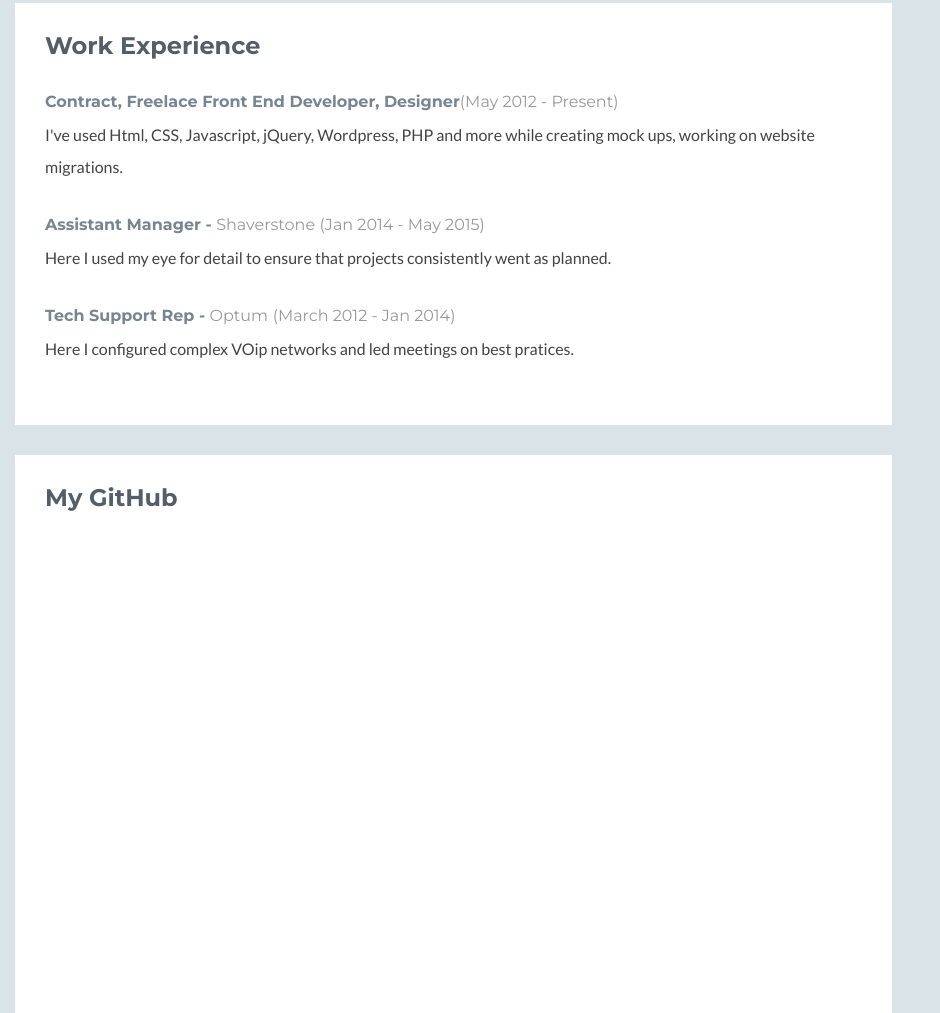
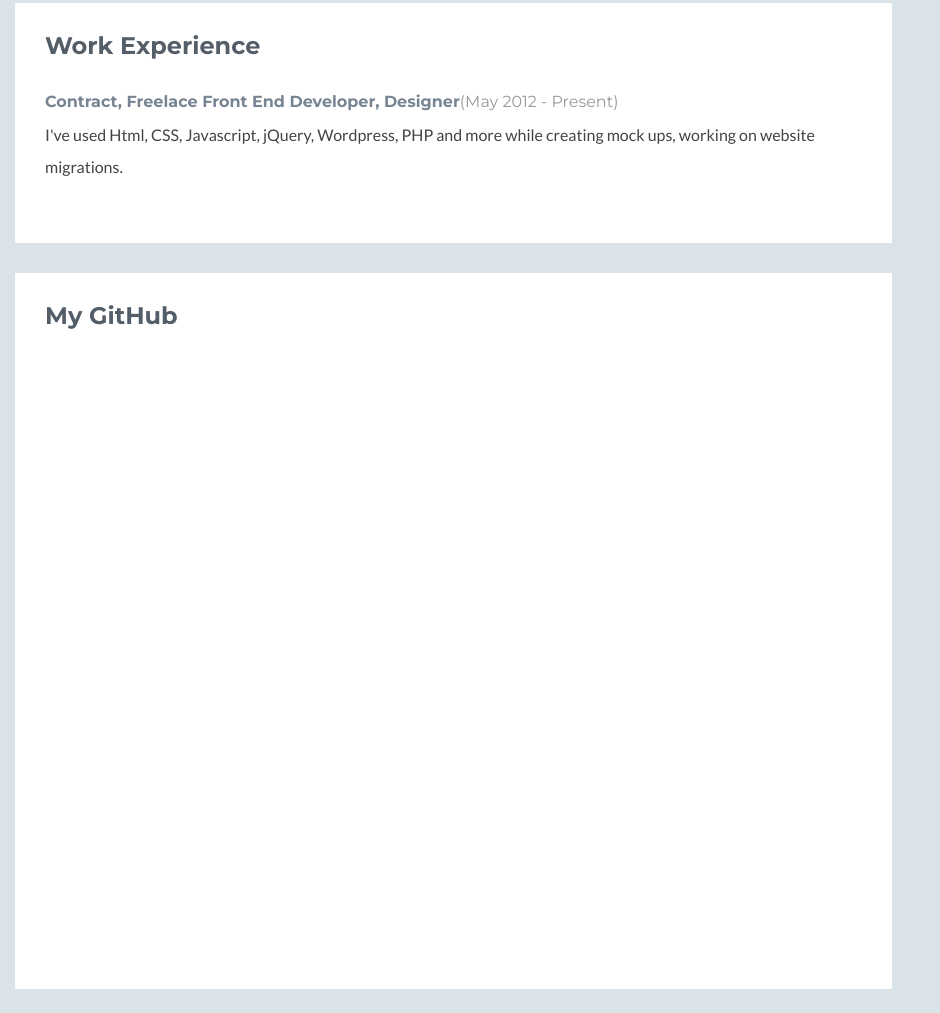
Before and after one commit to RazzaFrazza/currentPortfolio, a plain HTML site: page index.html in a window 1280 px wide. Shown: the part 2723-3736 px from the top of the page, without its empty margins (0-940 px from the left). Drawn offline with Linux system fonts and the light colour scheme; no server answers; a script that the page names is missing.

Commit message:
Updated files.

```diff
--- a/index.html
+++ b/index.html
@@ -141,16 +141,6 @@
                                 <h3 class="title">Contract, Freelace Front End Developer, Designer<span class="year">(May 2012 - Present)</span></h3>
                                 <p>I've used Html, CSS, Javascript, jQuery, Wordpress, PHP and more while creating mock ups, working on website migrations.</p>
                             </div><!--//item-->
-                            <div class="item">
-                                <h3 class="title">Assistant Manager - <span class="place"><a href="http://shaver-stone.com">Shaverstone</a></span> <span class="year">(Jan 2014 - May 2015)</span></h3>
-                                <p>Here I used my eye for detail to ensure that projects consistently went as planned.</p>
-                            </div><!--//item-->
-
-                            <div class="item">
-                                <h3 class="title">Tech Support Rep - <span class="place"><a href="https://www.optum.com/">Optum</a></span> <span class="year">(March 2012 - Jan 2014)</span></h3>
-                                <p>Here I configured complex VOip networks and led meetings on best pratices.</p>
-                            </div><!--//item-->
-
                         </div><!--//content-->
                     </div><!--//section-inner-->
                 </section><!--//section-->
```
Also changed, not shown: 1 other file.
